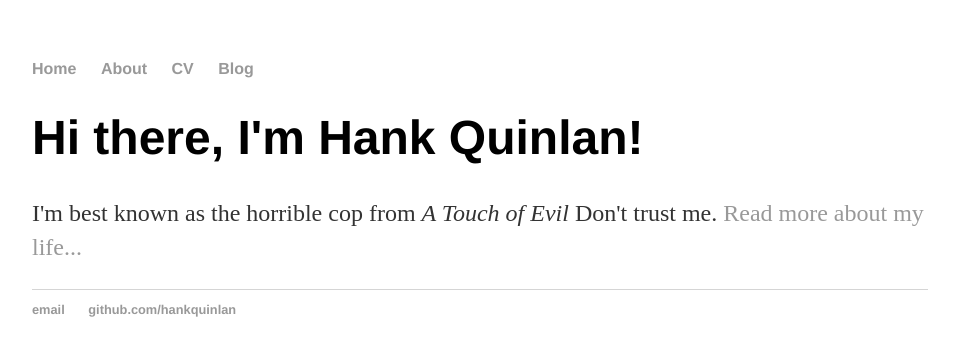
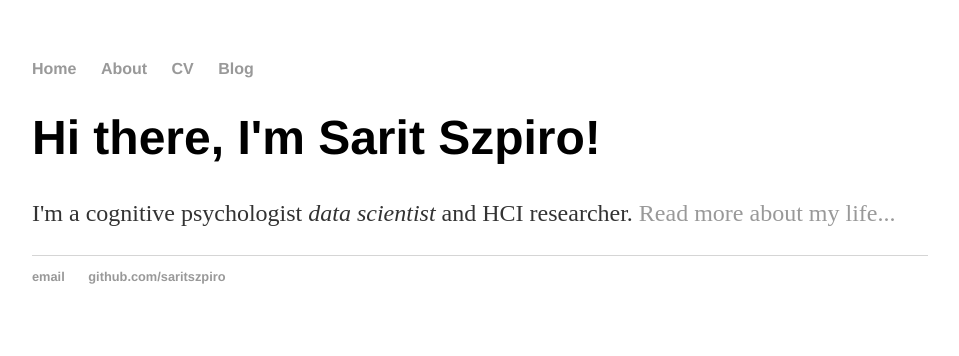
Before and after one commit to saritszpiro/saritszpiro.github.io, a plain HTML site: page index.html in a window 1280 px wide. Shown: the whole page, without its empty margins (160-1119 px from the left). Drawn offline with Linux system fonts and the light colour scheme.

Commit message:
Update index.html
Updated content

```diff
--- a/index.html
+++ b/index.html
@@ -16,14 +16,14 @@
 		</nav>
 		<div class="container">
     		<div class="blurb">
-        		<h1>Hi there, I'm Hank Quinlan!</h1>
-				<p>I'm best known as the horrible cop from <em>A Touch of Evil</em> Don't trust me. <a href="/about">Read more about my life...</a></p>
+        		<h1>Hi there, I'm Sarit Szpiro!</h1>
+				<p>I'm a cognitive psychologist <em>data scientist</em> and HCI researcher. <a href="/about">Read more about my life...</a></p>
     		</div><!-- /.blurb -->
 		</div><!-- /.container -->
 		<footer>
     		<ul>
-        		<li><a href="mailto:hankquinlanhub@gmail.com">email</a></li>
-        		<li><a href="https://github.com/hankquinlan">github.com/hankquinlan</a></li>
+        		<li><a href="mailto:sarit.sz@gmail.com">email</a></li>
+        		<li><a href="https://github.com/saritszpiro">github.com/saritszpiro</a></li>
 			</ul>
 		</footer>
 	</body>
```
